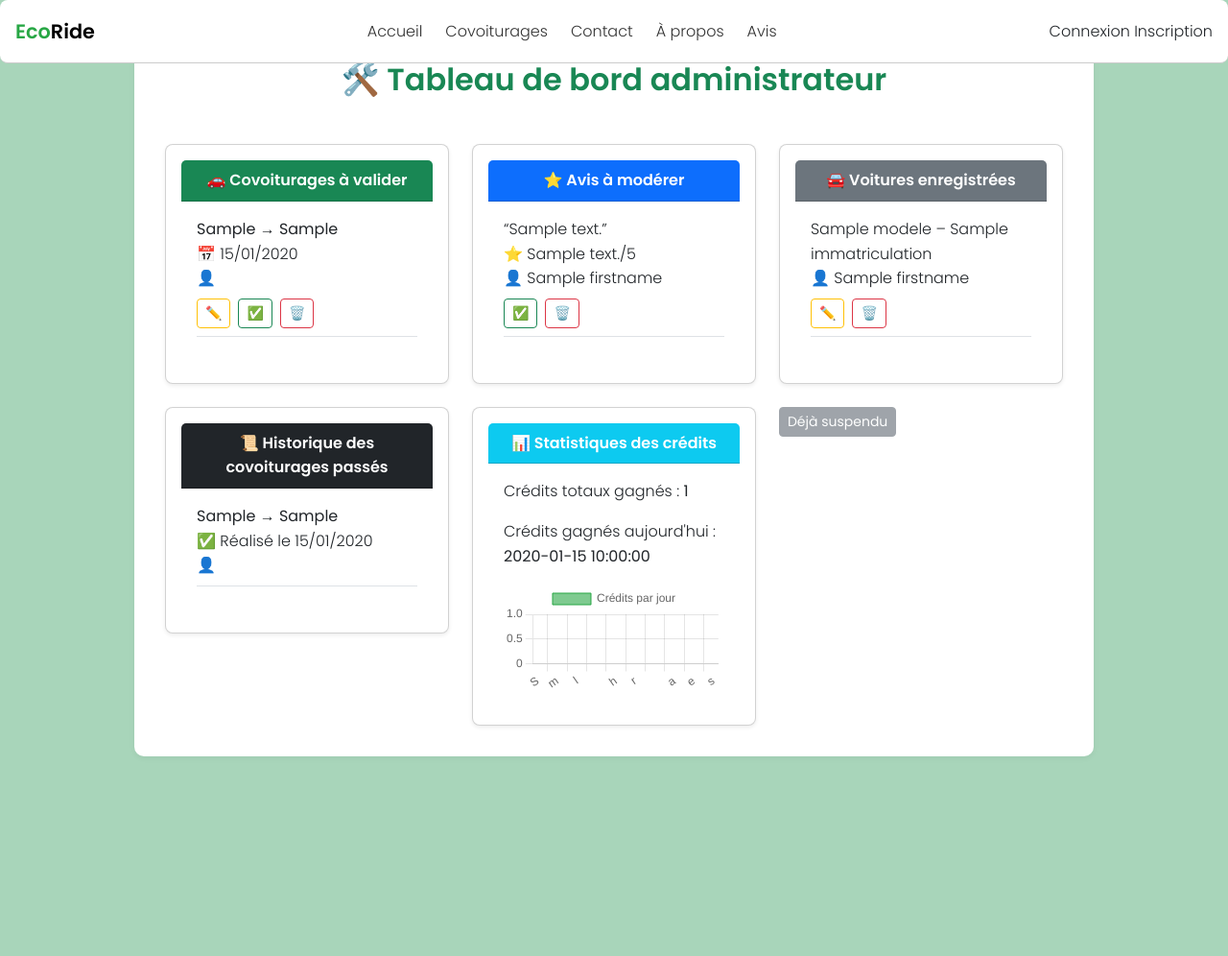
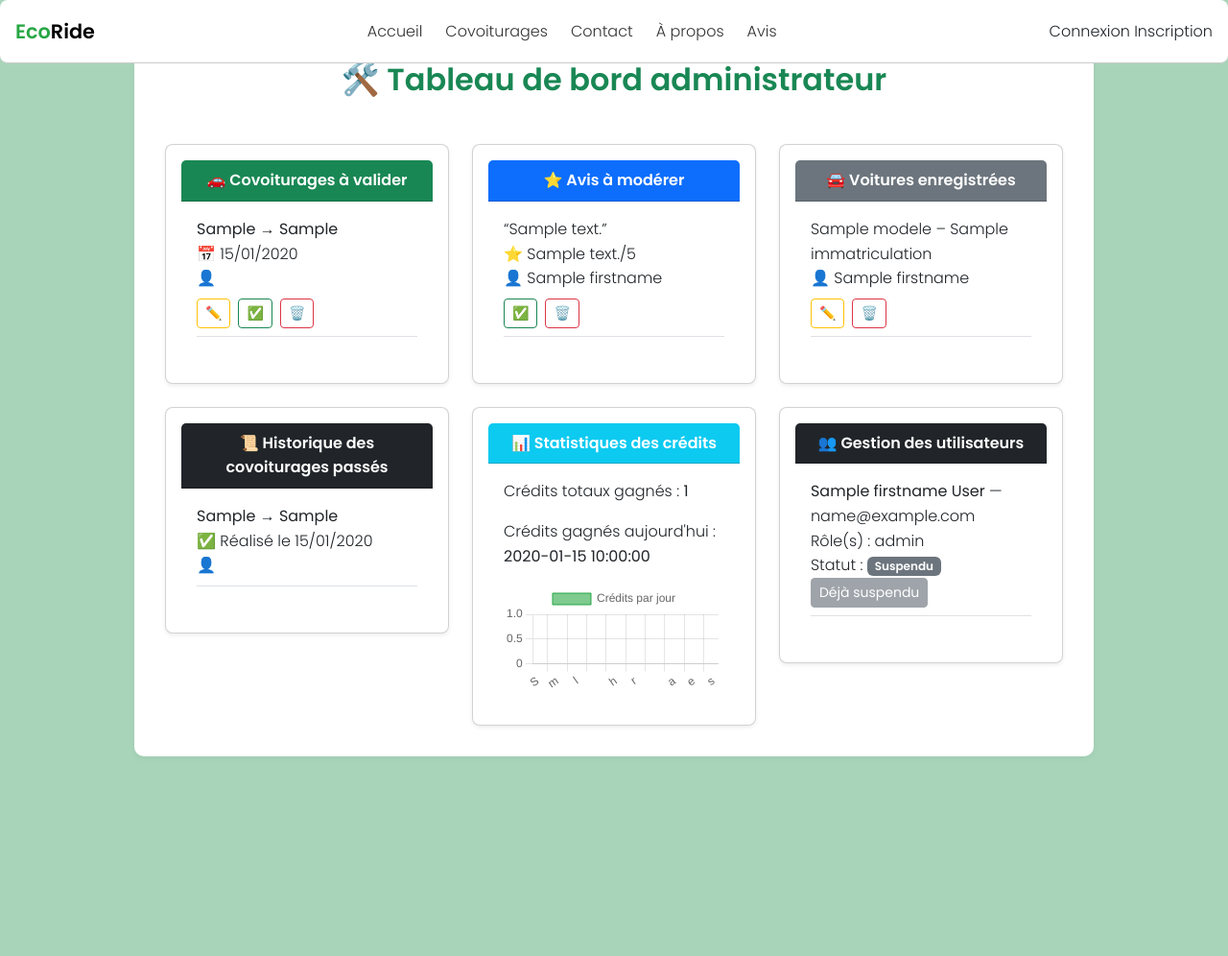
Before and after one commit to KlausAbut/ecoridesymfony, a Symfony app: template templates/admin/dashboard.html.twig in a window 1280 px wide. Shown: the top 996 px of the page at 96% size. Run offline with Twig, Linux system fonts and the light colour scheme; the template is opened without the code that fills it: most values are stand-ins (such as "Sample title", 1, 10 or a date in 2020); style sheets or scripts are compiled from the project's sources; some libraries are stand-ins or nearby versions.

Commit message:
add user management

```diff
--- a/src/Controller/Admin/DashboardController.php
+++ b/src/Controller/Admin/DashboardController.php
@@ -14,6 +14,7 @@ use Symfony\Component\Security\Http\Attribute\IsGranted;
 use App\Repository\VoitureRepository;
 use App\Entity\Voiture;
 use App\Enum\CovoiturageStatut;
+use App\Repository\UserRepository;
 
 
 #[IsGranted('ROLE_ADMIN')]
@@ -25,11 +26,13 @@ class DashboardController extends AbstractController
     AvisRepository $avisRepo,
     CovoiturageRepository $covoiturageRepo,
     VoitureRepository $voitureRepo,
+    UserRepository $userRepo,
     DocumentManager $dm
     ): Response {
     $avis = $avisRepo->findBy(['statut' => 'EN_ATTENTE'], ['id' => 'DESC']);
     $covoiturages = $covoiturageRepo->findBy(['statut' => CovoiturageStatut::DRAFT]);
     $voitures = $voitureRepo->findAll();
+    $users = $userRepo->findAllNonAdmin();
 
     $historiques = $covoiturageRepo->createQueryBuilder('c')
     ->where('c.date_depart < :now')
@@ -64,6 +67,7 @@ class DashboardController extends AbstractController
         'creditsToday' => $creditsToday,
         'chartLabels' => $chartLabels,
         'chartData' => $chartData,
+        'users' => $users,
     ]);
     }
 
--- a/templates/admin/dashboard.html.twig
+++ b/templates/admin/dashboard.html.twig
@@ -123,7 +123,24 @@
       </div>
     </div>
 
-    <form method="post" action="{{ path('admin_suspend_user', {id: user.id}) }}">
+    <div class="col-12">
+      <div class="card shadow-sm">
+        <div class="card-header bg-dark text-white fw-bold text-center">
+          👥 Gestion des utilisateurs
+        </div>
+        <div class="card-body">
+          {% for user in users %}
+            <div class="border-bottom pb-2 mb-3">
+              <strong>{{ user.firstname }} {{ user.lastname }}</strong> — {{ user.email }}<br>
+              Rôle(s) : {{ user.roles|join(', ') }}<br>
+              Statut :
+              {% if user.isActive %}
+                <span class="badge bg-success">Actif</span>
+              {% else %}
+                <span class="badge bg-secondary">Suspendu</span>
+              {% endif %}
+
+              <form method="post" action="{{ path('admin_admin_suspend_user', {'id': user.id}) }}" class="mt-2 d-inline">
                 <input type="hidden" name="_token" value="{{ csrf_token('suspend' ~ user.id) }}">
                 {% if user.isActive %}
                   <button class="btn btn-sm btn-danger">⛔ Suspendre</button>
@@ -131,7 +148,13 @@
                   <button class="btn btn-sm btn-secondary" disabled>Déjà suspendu</button>
                 {% endif %}
               </form>
-
+            </div>
+          {% else %}
+            <p class="text-muted">Aucun utilisateur trouvé.</p>
+          {% endfor %}
+        </div>
+      </div>
+    </div>
   </div>
 </section>
 
```
Also changed, not shown: src/Repository/UserRepository.php (added, +25 -0 lines). Lines whose indentation alone changed are shown as unchanged.
